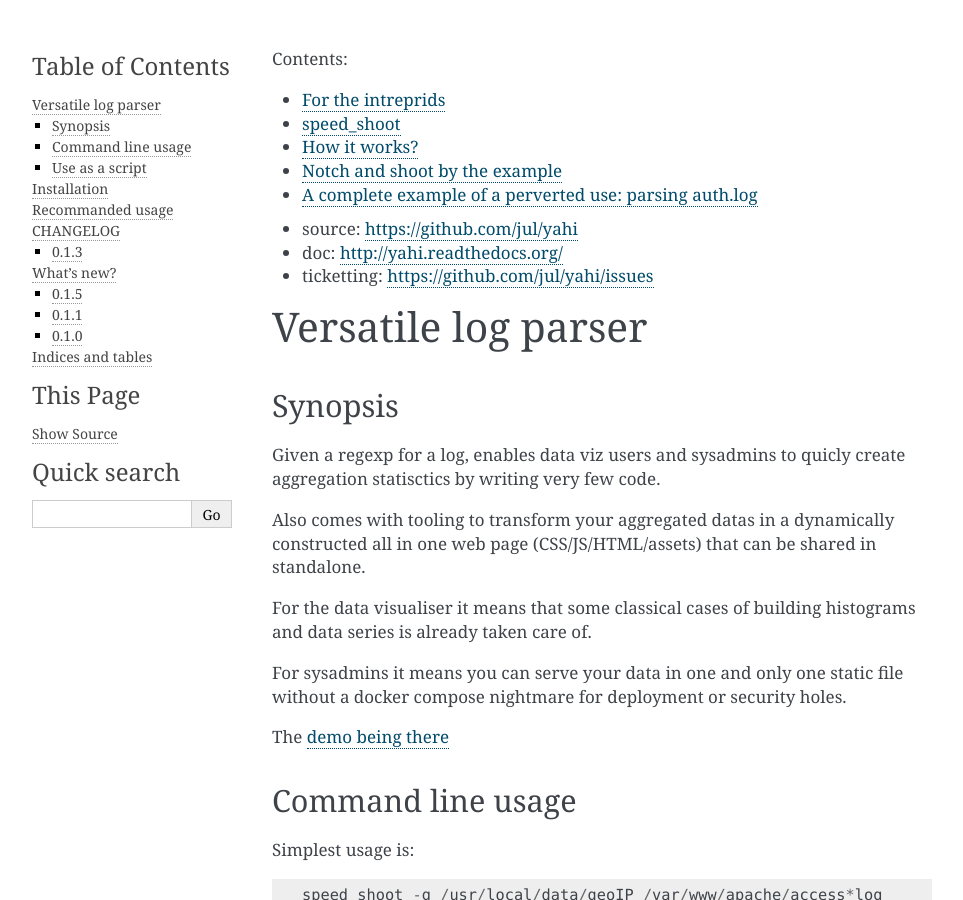
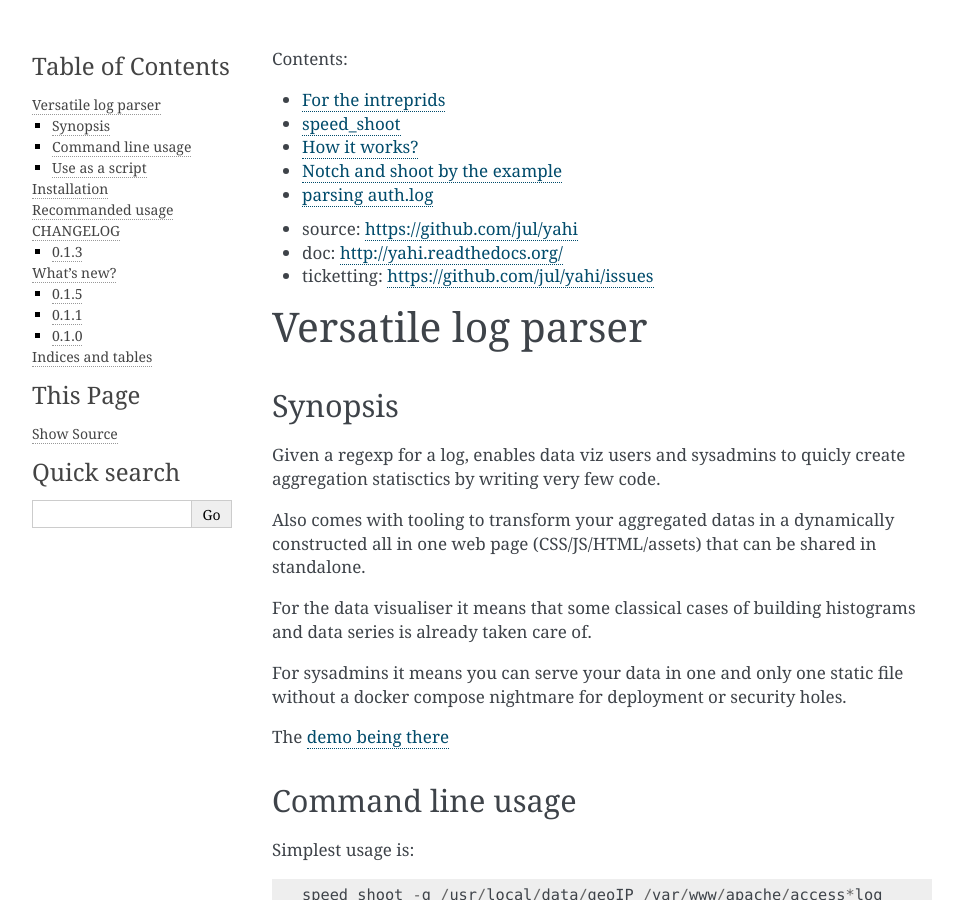
Before and after one commit to jul/yahi, a Sphinx documentation site: the page built from docs/source/index.rst, in a window 1280 px wide and 900 px high. Shown: the whole window, without its empty margins (148-1111 px from the left). Built offline with Sphinx 7.4.7, drawn with Linux system fonts in a browser that asks for light colours; pages that are not in the unit, such as notebooks, are missing from menus.

Commit message:
shortening title

```diff
--- a/docs/source/misusing.rst
+++ b/docs/source/misusing.rst
@@ -1,5 +1,5 @@
-A complete example of a perverted use: parsing auth.log
-*******************************************************
+parsing auth.log
+****************
 
 Imagine you are a sysadmin and your boss want a graph of all the request
 you do, and you don't like using excel
```
